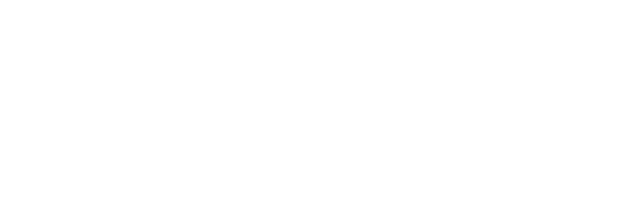
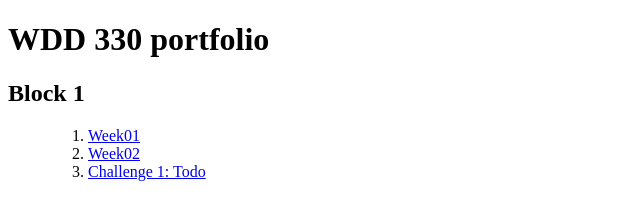
Before and after one commit to chadgazelem/MyPortfolio, a plain HTML site: page index.html in a window 1280 px wide. Shown: the whole page, without its empty margins (0-640 px from the left). Drawn offline with Linux system fonts and the light colour scheme.

```diff
--- a/index.html
+++ b/index.html
@@ -1,12 +1,27 @@
 <!DOCTYPE html>
 <html lang="en">
+
 <head>
     <meta charset="UTF-8">
     <meta http-equiv="X-UA-Compatible" content="IE=edge">
     <meta name="viewport" content="width=device-width, initial-scale=1.0">
     <title>Document</title>
 </head>
+
 <body>
 
+    <body>
+
+        <h1>WDD 330 portfolio</h1>
+        <h2>Block 1</h2>
+        <ul>
+            <ol>
+                <li><a href="week1/">Week01</a></li>
+                <li><a href="week2/">Week02</a></li>
+                <li><a href="challenge1/index.html">Challenge 1: Todo</a></li>
+            </ol>
+        </ul>
+    </body>
 </body>
+
 </html>
```
